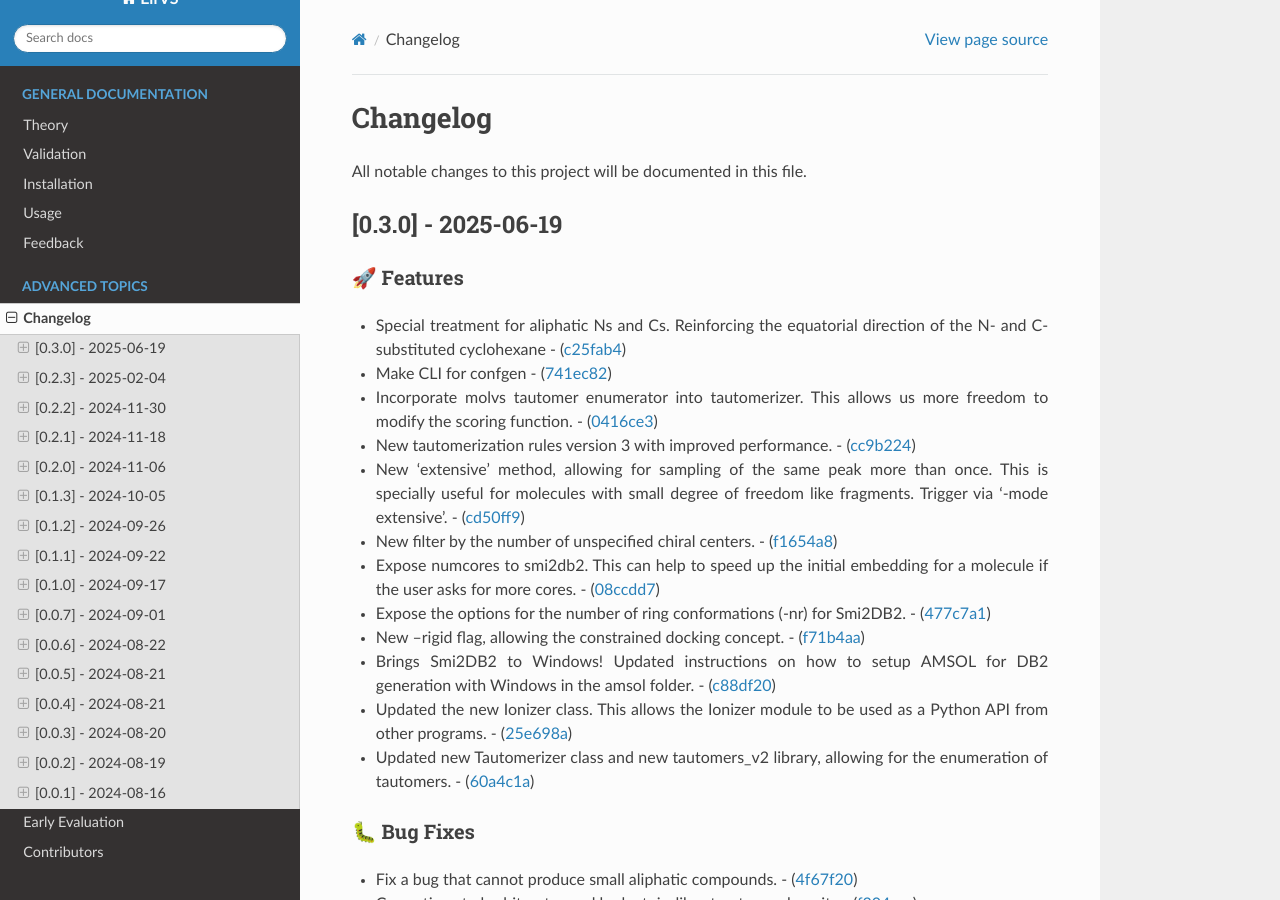
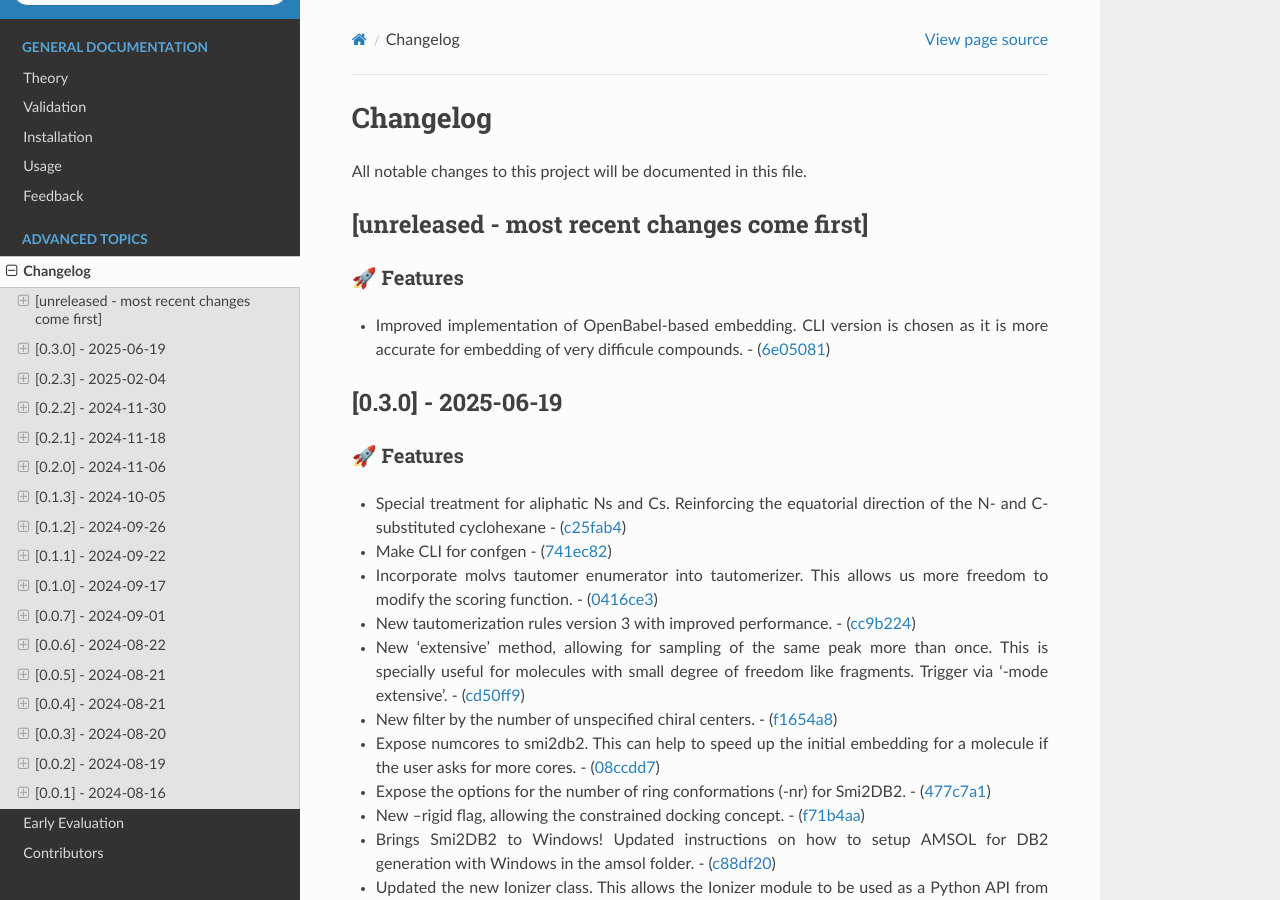
Before and after one commit to phonglam3103/msani-readthedocs, a Sphinx documentation site: the page built from docs/source/changes.rst, in a window 1280 px wide and 900 px high. Built offline with Sphinx 7.4.7 and the Read the Docs theme 3.1.0, drawn with Linux system fonts in a browser that asks for light colours; formulas are drawn with MathJax 3.

Commit message:
Update changes.rst from the software repository

```diff
--- a/docs/source/changes.rst
+++ b/docs/source/changes.rst
@@ -3,8 +3,21 @@ Changelog
 
 All notable changes to this project will be documented in this file.
 
+[unreleased - most recent changes come first]
+---------------------------------------------
+
+🚀 Features
+~~~~~~~~~~~
+
+-  Improved implementation of OpenBabel-based embedding. CLI version is
+   chosen as it is more accurate for embedding of very difficule
+   compounds. -
+   (`6e05081 <https://github.com/phonglam3103/EirVS/commit/6e05081dd4f679ceff0401d56b70e805dc271a05>`__)
+
 [0.3.0] - 2025-06-19
 --------------------
+
+.. _features-1:
 
 🚀 Features
 ~~~~~~~~~~~
```
Also changed, not shown: other parts of docs/source/changes.rst (+14 -14 lines).
